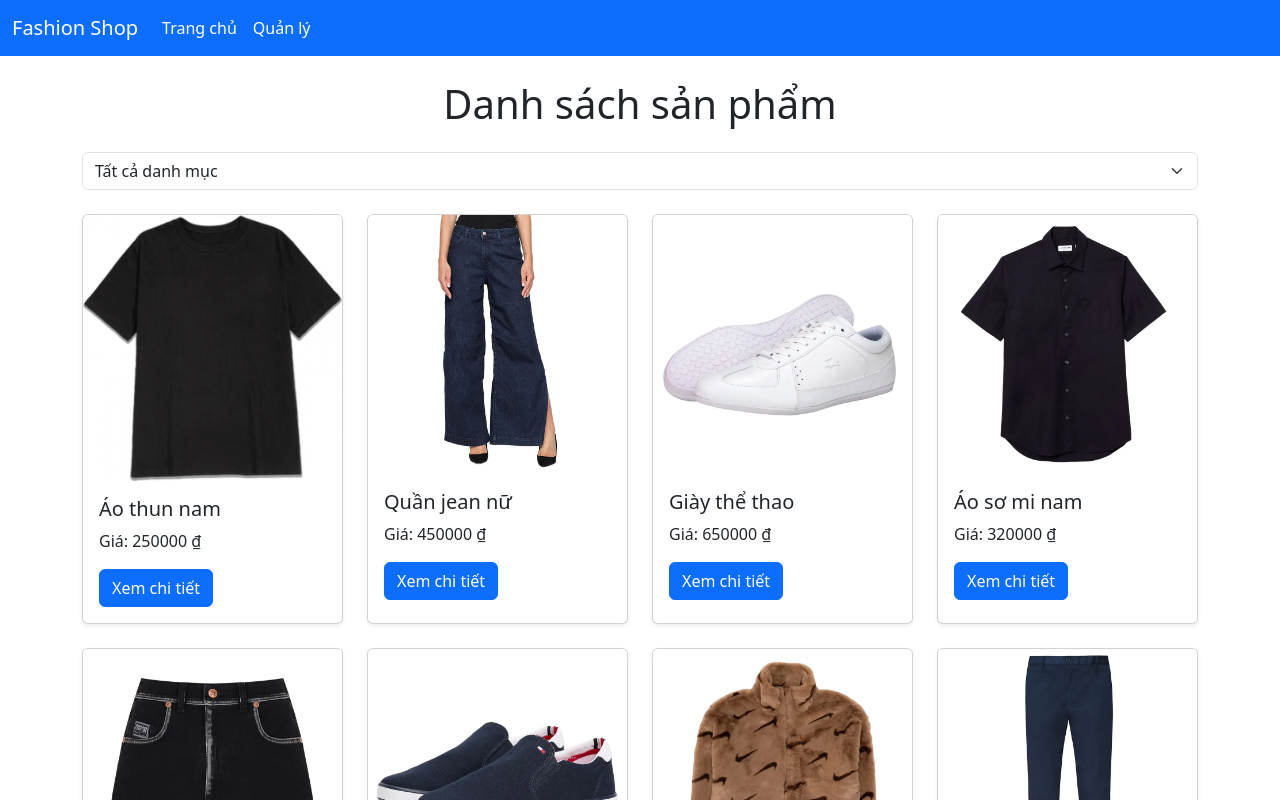
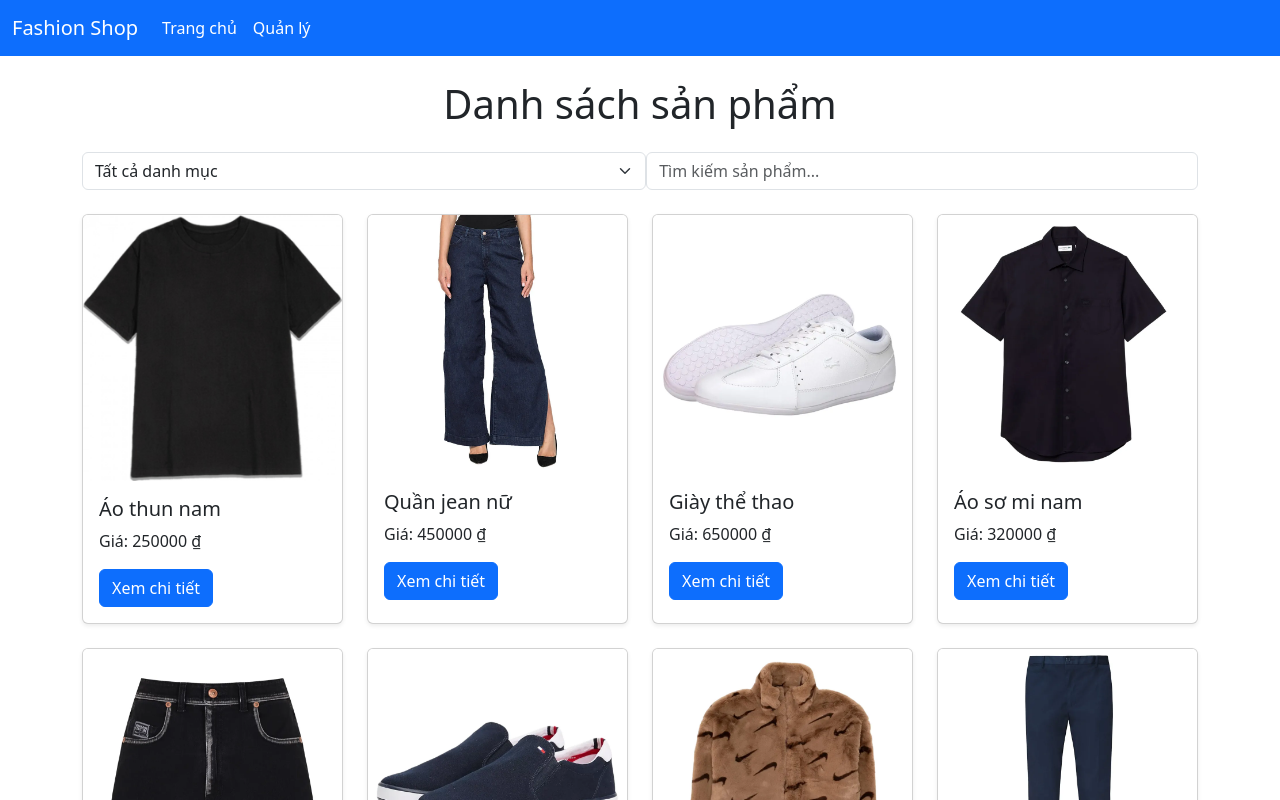
Before and after one commit to ThanhTra0609/Fashion_shop, a React (Create React App) app: page / in a window 1280 px wide. Shown: the top 800 px of the page. Built offline with nearby package versions, Linux system fonts and the light colour scheme.

Commit message:
chú thích những gì mình thay đổi

```diff
--- a/src/components/SearchBar.jsx
+++ b/src/components/SearchBar.jsx
@@ -0,0 +1,13 @@
+function SearchBar({ searchTerm, setSearchTerm }) {
+    return (
+      <input
+        type="text"
+        placeholder="Tìm kiếm sản phẩm..."
+        value={searchTerm}
+        onChange={(e) => setSearchTerm(e.target.value)}
+        className="form-control"
+      />
+    );
+  }
+
+  export default SearchBar;
--- a/src/pages/HomePage.jsx
+++ b/src/pages/HomePage.jsx
@@ -1,9 +1,10 @@
+// src/pages/HomePage.jsx
 import { useEffect, useState } from 'react';
 import { getProducts } from '../api/productApi';
 import { Link } from 'react-router-dom';
 import Pagination from '../components/Pagination';
 import Filter from '../components/Filter';
-
+import SearchBar from '../components/SearchBar';
 import 'bootstrap/dist/css/bootstrap.min.css';
 
 function HomePage() {
@@ -11,6 +12,7 @@ function HomePage() {
   const [error, setError] = useState(null);
   const [currentPage, setCurrentPage] = useState(1);
   const [selectedCategory, setSelectedCategory] = useState('');
+  const [searchTerm, setSearchTerm] = useState('');
   const productsPerPage = 8;
 
   useEffect(() => {
@@ -33,9 +35,14 @@ function HomePage() {
     );
   }
 
-  // Lọc sản phẩm theo category
+  // Lọc sản phẩm theo category và search
   const filteredProducts = products.filter((product) => {
-    return selectedCategory === '' || product.category === selectedCategory;
+    const matchCategory =
+      selectedCategory === '' || product.category === selectedCategory;
+    const matchSearch = product.title
+      .toLowerCase()
+      .includes(searchTerm.toLowerCase());
+    return matchCategory && matchSearch;
   });
 
   // Phân trang
@@ -50,6 +57,7 @@ function HomePage() {
 
   return (
     <div className="container mt-4 mb-5">
+
       <h1 className="text-center mb-4">Danh sách sản phẩm</h1>
 
       <div className="d-flex justify-content-between mb-4">
@@ -58,6 +66,7 @@ function HomePage() {
           selectedCategory={selectedCategory}
           setSelectedCategory={setSelectedCategory}
         />
+        <SearchBar searchTerm={searchTerm} setSearchTerm={setSearchTerm} />
       </div>
 
       {/* Kiểm tra nếu không có kết quả */}
```
